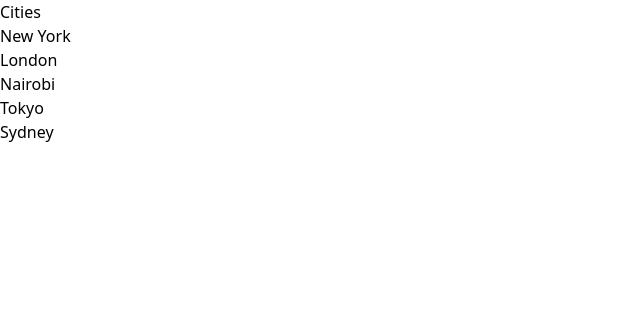
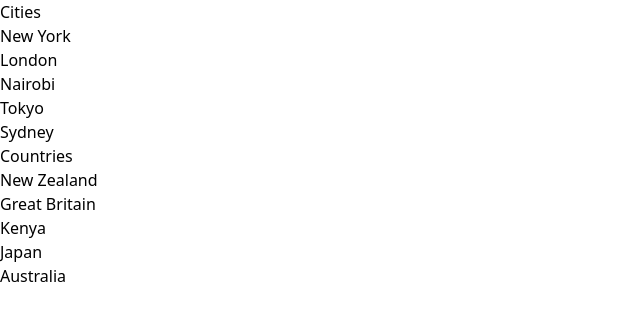
Before and after one commit to iann-mathaiya/react-typescript-starter-kit, a React (Vite) app: page / in a window 1280 px wide. Shown: the top 320 px of the page, without its empty margins (0-640 px from the left). Built offline with nearby package versions, Linux system fonts and the light colour scheme.

Commit message:
passing type safe data via component props

```diff
--- a/src/App.tsx
+++ b/src/App.tsx
@@ -2,9 +2,13 @@ import ListGroup from './components/ListGroup'
 import Message from './components/Message'
 
 export default function App() {
+  let cities = ["New York", "London", "Nairobi", "Tokyo", "Sydney"]
+  let countries = ["New Zealand", "Great Britain", "Kenya", "Japan", "Australia"]
+
   return (
-    <div className='max-w-7xl mx-auto p-4 sm:p-8'>
-      <ListGroup />
+    <div className='max-w-7xl mx-auto p-4 sm:p-8 space-y-8'>
+      <ListGroup list={cities} heading='Cities' />
+      <ListGroup list={countries} heading='Countries' />
     </div>
   )
 }
--- a/src/components/ListGroup.tsx
+++ b/src/components/ListGroup.tsx
@@ -1,25 +1,30 @@
 import { Fragment, useState } from "react"
 
-export default function ListGroup() {
-  let cities = ["New York", "London", "Nairobi", "Tokyo", "Sydney"]
+interface ListGroupProps {
+  list: string[]
+  heading: string
+}
+
+export default function ListGroup({list, heading}: ListGroupProps) {
+  // let cities = ["New York", "London", "Nairobi", "Tokyo", "Sydney"]
   const [selectedIndex, setSelectedIndex] = useState(-1)
 
   const handleVisit = ( index: number ) => setSelectedIndex(index)
 
   return (
     <Fragment>
-      <h1 className='text-2xl text-slate-800 font-semibold'>Cities</h1>
-      {cities.length === 0 && (
+      <h1 className='text-2xl text-slate-800 font-semibold'>{heading}</h1>
+      {list.length === 0 && (
         <h2 className=' text-stone-500 font-medium'>No cities added yet.</h2>
       )}
       <ul className='list-disc list-outside'>
-        {cities.map((city, index) => (
+        {list.map((item, index) => (
           <li
-            key={city}
+            key={item}
             onClick={() => handleVisit(index)}
             className={selectedIndex === index ? 'text-stone-600 font-semibold cursor-default' : 'text-stone-500 font-normal cursor-pointer'}
           >
-            {city}
+            {item}
           </li>
         ))}
       </ul>
```
